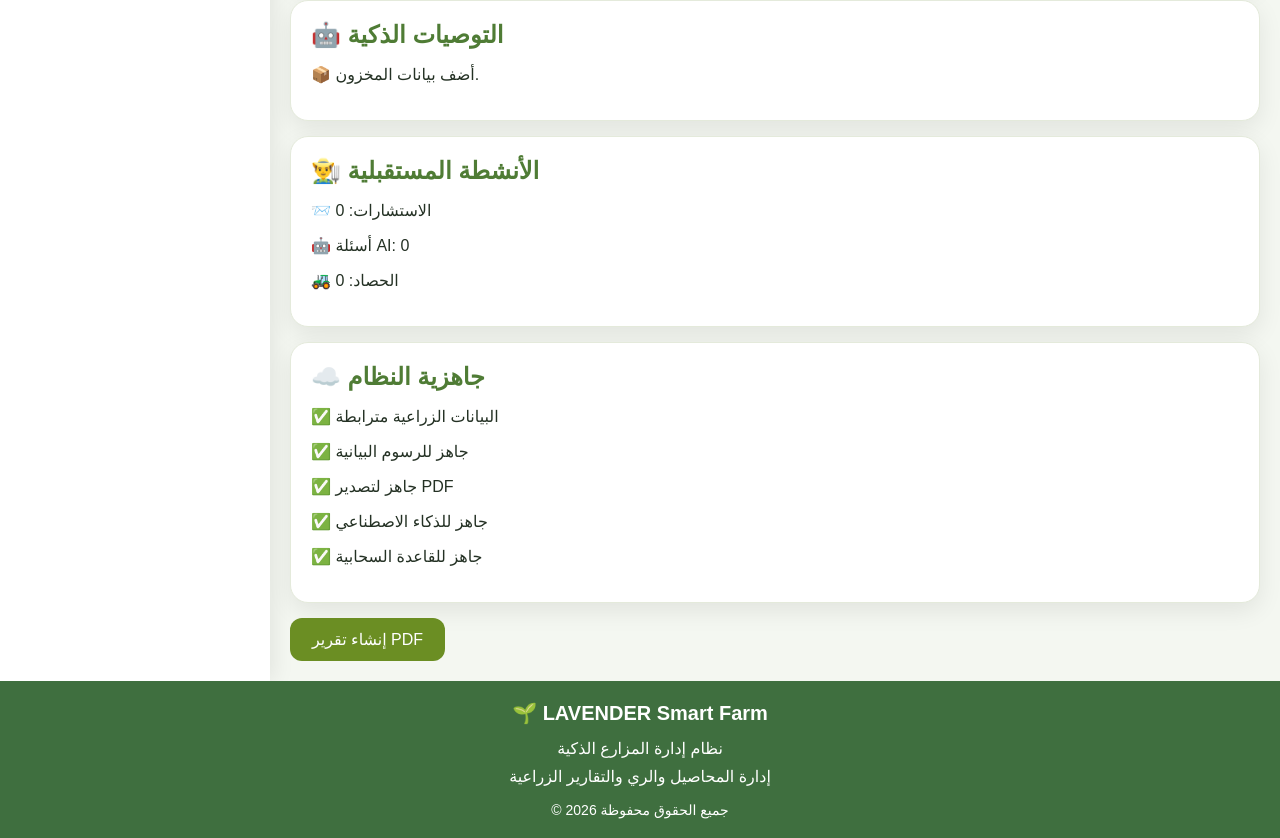
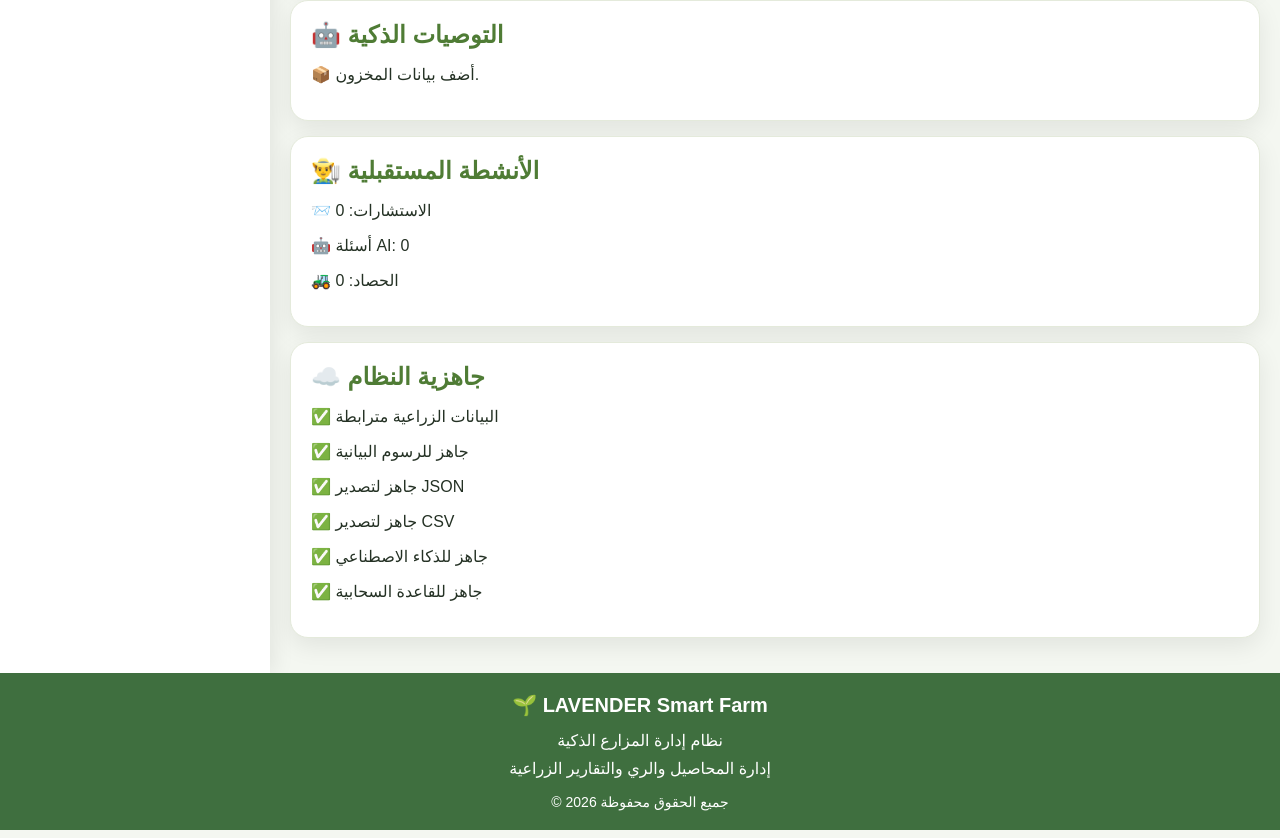
Before and after one commit to hasan776643tt-ops/LAVENDER, a React (Vite) app: page /reports in a window 1280 px wide. Shown: the part 1069-1907 px from the top of the page. Built offline with nearby package versions, Linux system fonts and the light colour scheme.

Commit message:
Update Reports.jsx

```diff
--- a/src/pages/Reports.jsx
+++ b/src/pages/Reports.jsx
@@ -574,7 +574,11 @@ advice.map(
 
 
 <p>
-✅ جاهز لتصدير PDF
+✅ جاهز لتصدير JSON
+</p>
+
+<p>
+✅ جاهز لتصدير CSV
 </p>
 
 
@@ -596,11 +600,7 @@ advice.map(
 
 
 
-<Button>
 
-إنشاء تقرير PDF
-
-</Button>
 
 
 
```
